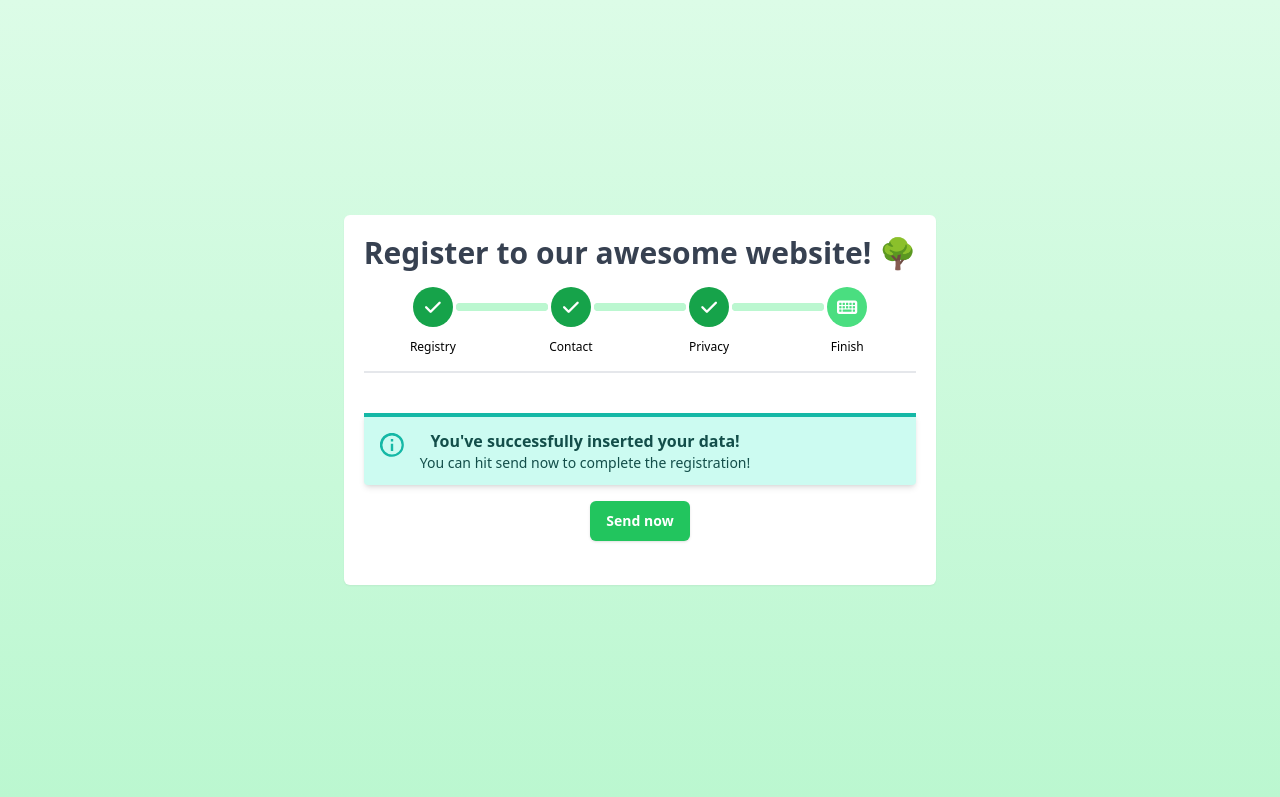
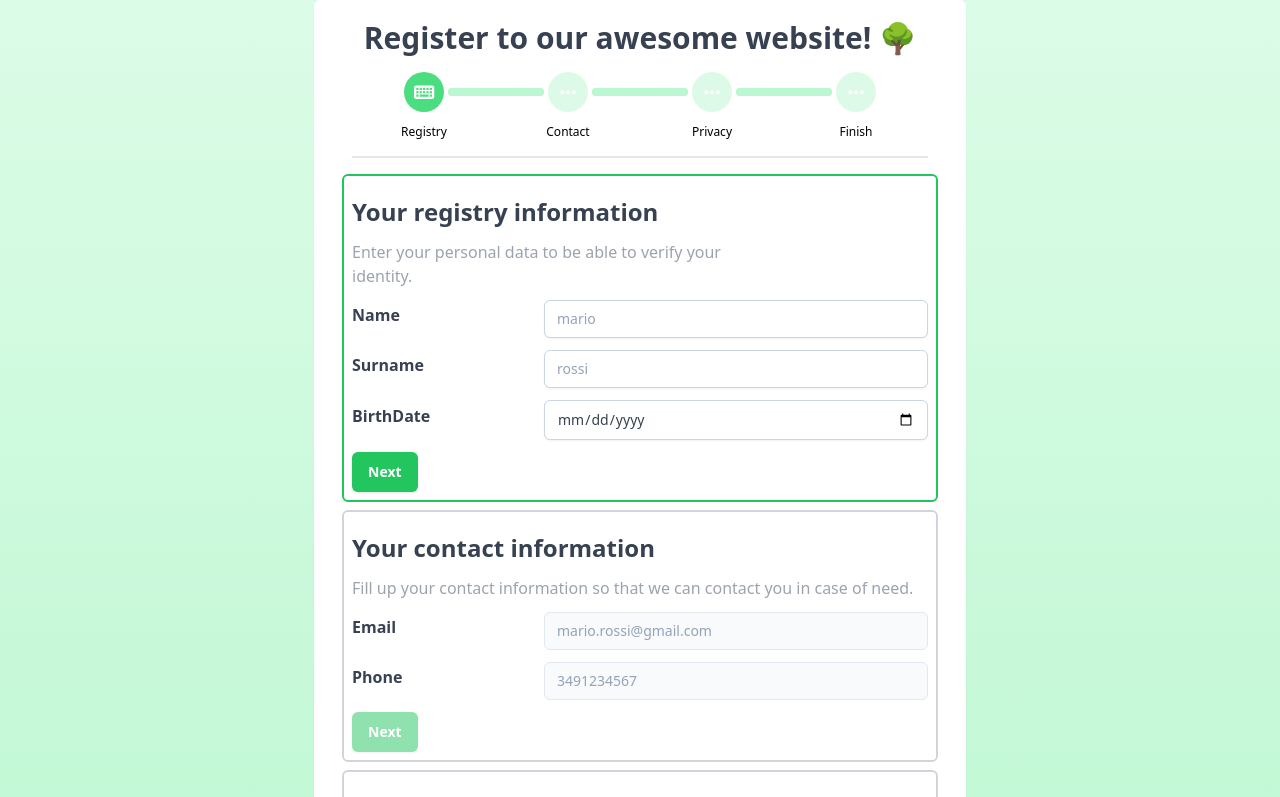
Before and after one commit to cosimochellini/register-form, a Vue app: page / in a window 1280 px wide. Shown: the top 797 px of the page. Built offline with nearby package versions, Linux system fonts and the light colour scheme.

Commit message:
feat(dx): added enum for steps

```diff
--- a/src/App.vue
+++ b/src/App.vue
@@ -13,29 +13,29 @@
                 <div class="form-outer" v-show="currentStep < 3">
                     <div class="form-inner">
                         <RegistryStep
-                            class="step page"
+                            class="step"
                             @submit="onRegistrySubmit"
-                            :active="currentStep === 0"
+                            :active="currentStep === Steps.Registry"
                             :class="firstStepClasses()"
                         />
 
                         <ContactStep
-                            class="step page"
+                            class="step"
                             @submit="onContactSubmit"
-                            :active="currentStep === 1"
-                            :class="currentStep === 1 ? 'active' : ''"
+                            :active="currentStep === Steps.Contact"
+                            :class="currentStep === Steps.Contact ? 'active' : ''"
                         />
 
                         <PrivacyStep
-                            class="step page"
+                            class="step"
                             @submit="onPrivacySubmit"
-                            :active="currentStep === 2"
-                            :class="currentStep === 2 ? 'active' : ''"
+                            :active="currentStep === Steps.Privacy"
+                            :class="currentStep === Steps.Privacy ? 'active' : ''"
                         />
                     </div>
                 </div>
                 <div v-show="currentStep >= 3" class="py-6 text-center">
-                    <FinalStep :payload="payload" />
+                    <FinalStep :payload="payload" @success="currentStep = 4" />
                 </div>
             </div>
         </div>
@@ -51,8 +51,9 @@ import RegistryStep from './components/RegistryStep.vue'
 import ProgressStep from './components/ProgressStep.vue';
 import { contact, privacy, registrationPayload, registry } from './types/registration';
 import FinalStep from './components/FinalStep.vue';
+import { Steps } from './types';
 
-const currentStep = ref(3);
+const currentStep = ref(Steps.Registry);
 
 const payload = ref<registrationPayload>({
     registry: { name: '', surname: '', birthDate: '' },
@@ -63,24 +64,24 @@ const payload = ref<registrationPayload>({
 const steps = ['Registry', 'Contact', 'Privacy', 'Finish'];
 
 const onRegistrySubmit = (data: registry) => {
-    currentStep.value = 1;
+    currentStep.value = Steps.Contact;
     payload.value.registry = data;
 }
 
 const onContactSubmit = (data: contact) => {
-    currentStep.value = 2;
+    currentStep.value = Steps.Privacy;
     payload.value.contact = data;
 }
 
 const onPrivacySubmit = (data: privacy) => {
-    currentStep.value = 3;
+    currentStep.value = Steps.Finish;
     payload.value.privacy = data;
 }
 
 const firstStepClasses = () => {
 
     return {
-        'active': currentStep.value === 0,
+        'active': currentStep.value === Steps.Registry,
         [`-m-${currentStep.value * 33}`]: true, //-m-0 -m-33 -m-66 -m-99
     }
 }
@@ -108,7 +109,7 @@ const firstStepClasses = () => {
         width: 300%;
     }
 
-    .page {
+    .step {
         width: 33.333%;
         transition: margin-left 0.3s ease-in-out;
     }
--- a/src/components/FinalStep.vue
+++ b/src/components/FinalStep.vue
@@ -29,6 +29,7 @@ const text = {
 
 export default defineComponent({
     name: 'FinalStep',
+    emits: ['success'],
     props: {
         payload: {
             type: Object as PropType<registrationPayload>,
@@ -52,6 +53,8 @@ export default defineComponent({
             try {
                 await registerService.sendRegistration(this.payload);
                 this.completed = true;
+                this.$emit('success');
+
             } catch (error) {
                 console.error(error);
             } finally {
--- a/src/types/index.ts
+++ b/src/types/index.ts
@@ -1 +1,9 @@
 export type classBindings = Record<string, boolean>;
+
+
+export enum Steps {
+    Registry = 0,
+    Contact = 1,
+    Privacy = 2,
+    Finish = 3,
+}
```
